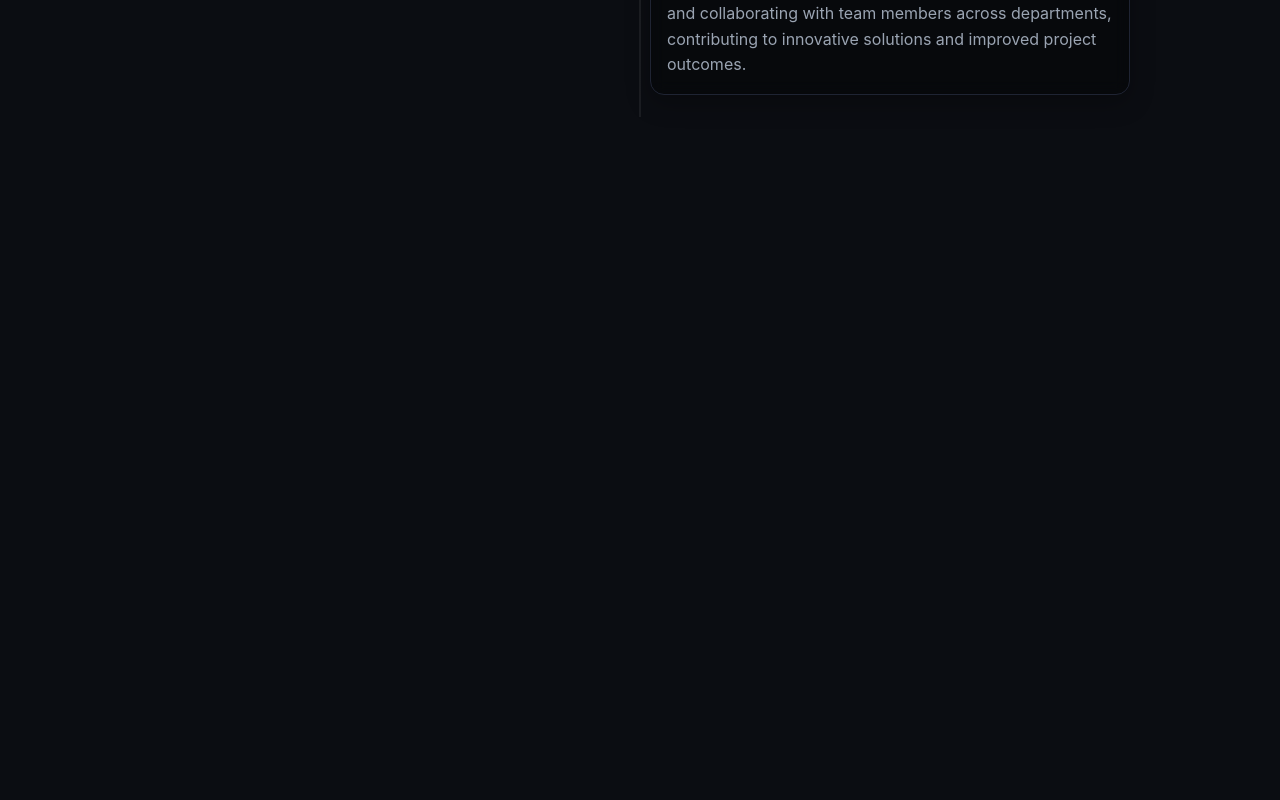
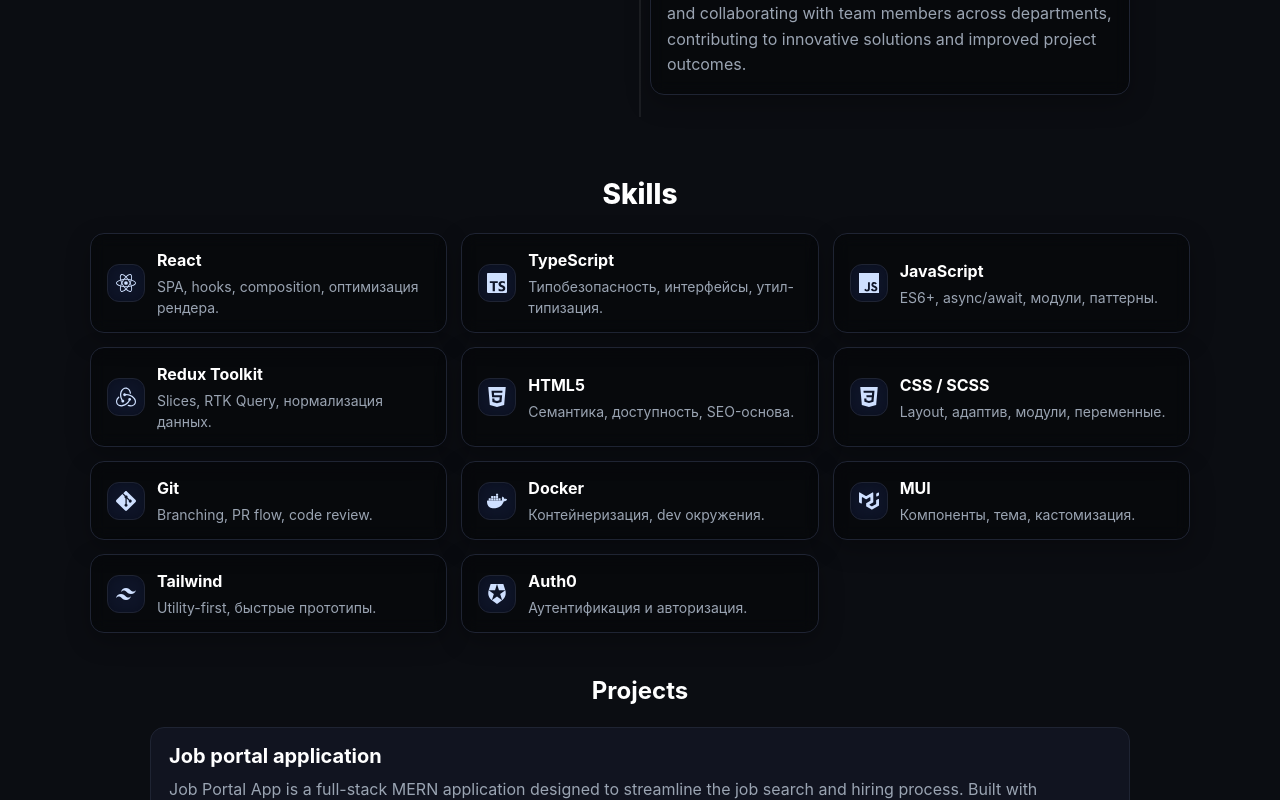
Before and after one commit to Baisalov24/portfolio, a React (Vite) app: page / in a window 1280 px wide. Shown: the part 1880-2680 px from the top of the page. Before the commit the page ends 2005 px from the top, so only its background shows below. Built offline with nearby package versions, Linux system fonts and the light colour scheme.

Commit message:
feat(entities): add skills section with glass grid and scroll animations

```diff
--- a/package.json
+++ b/package.json
@@ -14,6 +14,7 @@
     "prop-types": "^15.8.1",
     "react": "^19.1.1",
     "react-dom": "^19.1.1",
+    "react-icons": "^5.5.0",
     "react-router-dom": "^7.9.4",
     "react-vertical-timeline-component": "^3.5.3",
     "sass": "^1.93.2"
--- a/src/App.jsx
+++ b/src/App.jsx
@@ -1,11 +1,20 @@
 import { Presentation } from './entities/presentation/Presentation.jsx'
 import { Experience } from './entities/experience/Experience.jsx'
+import { Skills } from './entities/skills/Skills.jsx'
+import { ProjectList } from './entities/project/ProjectList.jsx'
 
 export default function App() {
   return (
     <div>
       <Presentation />
       <Experience />
+      <Skills />
+
+      <section id="projects" style={{ paddingTop: 32 }}>
+        <h2 style={{ color: '#fff', textAlign: 'center', marginBottom: 18 }}>Projects</h2>
+        <ProjectList />
+      </section>
+
     </div>
   )
 }
--- a/src/app/router/AppRouter.jsx
+++ b/src/app/router/AppRouter.jsx
@@ -3,7 +3,6 @@
 import { AboutPage } from '@pages/about/AboutPage'
 import { ProjectsPage } from '@pages/projects/ProjectsPage'
 import { ContactPage } from '@pages/contact/ContactPage'
-// import { Layout } from '../../shared/ui/Layout/Layout.jsx'
 
 
 export function AppRouter() {
--- a/src/entities/experience/Experience.module.scss
+++ b/src/entities/experience/Experience.module.scss
@@ -10,7 +10,6 @@
   margin-bottom: 18px;
 }
 
-/* Контейнер фиксированной ширины (как договорились) */
 .timeline {
   position: relative;
   max-width: 980px;
@@ -18,7 +17,7 @@
   padding: 16px 0 8px;
 }
 
-/* Центральная вертикальная линия */
+
 .line {
   position: absolute;
   left: 50%;
@@ -36,18 +35,18 @@
   padding: 0;
 }
 
-/* Один элемент таймлайна */
+
 .item {
   position: relative;
   display: grid;
-  grid-template-columns: 1fr 1fr; /* слева пусто, справа карточка */
+  grid-template-columns: 1fr 1fr;
   gap: 20px;
   align-items: start;
   margin: 14px 0;
   min-height: 48px;
 }
 
-/* Точка на линии (по центру) */
+
 .dot {
   position: absolute;
   left: 50%;
@@ -62,7 +61,6 @@
     0 0 10px #ffffff55;
 }
 
-/* Карточка справа — glass стиль */
 .card {
   grid-column: 2 / 3;
   background: rgba(0, 0, 0, 0.30);
@@ -93,7 +91,7 @@
   box-shadow: 0 2px 8px rgba(255,255,255,0.25);
 }
 
-.meta {}
+// .meta {}
 .date {
   font-size: 12px;
   color: #cfd6e6;
@@ -116,7 +114,7 @@
   margin-top: 6px;
 }
 
-/* Анимация появления при скролле */
+
 .reveal {
   opacity: 0;
   transform: translateY(12px);
@@ -127,7 +125,6 @@
   transform: translateY(0);
 }
 
-/* Мобильная адаптация: карточка переезжает под линию (full width) */
 @media (max-width: 860px) {
   .item {
     grid-template-columns: 1fr;
@@ -136,7 +133,7 @@
     grid-column: 1 / 2;
   }
   .line {
-    left: 24px; /* смещаем линию к левому краю */
+    left: 24px;
     transform: translateX(0);
   }
   .dot {
--- /dev/null
+++ b/src/entities/skills/Skills.jsx
@@ -0,0 +1,77 @@
+import { useEffect, useRef, useState } from 'react'
+import styles from './Skills.module.scss'
+
+import { SiReact, SiTypescript, SiJavascript, SiRedux, SiHtml5, SiCss3, SiGit, SiDocker, SiMui, SiTailwindcss, SiAuth0 } from 'react-icons/si'
+
+const ICONS = {
+  react: SiReact,
+  typescript: SiTypescript,
+  javascript: SiJavascript,
+  redux: SiRedux,
+  html: SiHtml5,
+  css: SiCss3,
+  git: SiGit,
+  docker: SiDocker,
+  mui: SiMui,
+  tailwind: SiTailwindcss,
+  auth0: SiAuth0,
+}
+
+export function Skills() {
+  const [skills, setSkills] = useState([])
+  const cardsRef = useRef([])
+
+  useEffect(() => {
+    import('../../shared/data/skills.json').then((m) => {
+      const arr = Array.isArray(m.default) ? m.default : []
+      setSkills(arr)
+    })
+  }, [])
+
+
+  useEffect(() => {
+    if (!cardsRef.current?.length) return
+    const io = new IntersectionObserver(
+      (entries) => {
+        entries.forEach((entry) => {
+          if (entry.isIntersecting) {
+            entry.target.classList.add(styles.visible)
+            io.unobserve(entry.target)
+          }
+        })
+      },
+      { threshold: 0.12 }
+    )
+    cardsRef.current.forEach((el) => el && io.observe(el))
+    return () => io.disconnect()
+  }, [skills])
+
+  if (!skills.length) return null
+
+  return (
+    <section id="skills" className={styles.section}>
+      <h2 className={styles.title}>Skills</h2>
+
+      <ul className={styles.grid}>
+        {skills.map((s, i) => {
+          const Icon = ICONS[s.icon] || ICONS.react
+          return (
+            <li
+              key={s.id || i}
+              className={`${styles.card} ${styles.reveal}`}
+              ref={(el) => (cardsRef.current[i] = el)}
+            >
+              <div className={styles.iconWrap} aria-hidden>
+                <Icon />
+              </div>
+              <div className={styles.meta}>
+                <div className={styles.name}>{s.title || 'Skill'}</div>
+                {s.desc && <div className={styles.desc}>{s.desc}</div>}
+              </div>
+            </li>
+          )
+        })}
+      </ul>
+    </section>
+  )
+}
--- /dev/null
+++ b/src/entities/skills/Skills.module.scss
@@ -0,0 +1,88 @@
+.section {
+  padding: 48px 0 8px;
+}
+
+.title {
+  font-size: 28px;
+  font-weight: 800;
+  color: #fff;
+  text-align: center;
+  margin-bottom: 18px;
+}
+
+.grid {
+  max-width: 1100px;
+  margin: 0 auto;
+  display: grid;
+  grid-template-columns: repeat(3, minmax(0, 1fr));
+  gap: 14px;
+  list-style: none;
+  padding: 0;
+}
+
+.card {
+  display: grid;
+  grid-template-columns: auto 1fr;
+  gap: 12px;
+  align-items: center;
+
+  background: rgba(0, 0, 0, 0.30);
+  border: 1px solid #1f2433;
+  color: #fff;
+  border-radius: var(--radius);
+  padding: 14px 16px;
+  backdrop-filter: blur(8px);
+  box-shadow: 0 8px 24px rgba(0,0,0,0.25);
+  transition: transform 0.18s ease, box-shadow 0.18s ease;
+
+  &:hover {
+    transform: translateY(-2px);
+    box-shadow: 0 10px 28px rgba(0,0,0,0.32);
+  }
+}
+
+.iconWrap {
+  width: 38px;
+  height: 38px;
+  border-radius: 12px;
+  display: grid;
+  place-items: center;
+  background: #0f1528;
+  border: 1px solid #1f2433;
+  font-size: 20px;
+  color: #cfe0ff;
+  box-shadow: inset 0 0 12px #0a0f1f;
+}
+
+// .meta {}
+.name {
+  font-size: 16px;
+  font-weight: 700;
+}
+.desc {
+  margin-top: 4px;
+  color: var(--muted);
+  line-height: 1.5;
+  font-size: 14px;
+}
+
+.reveal {
+  opacity: 0;
+  transform: translateY(12px);
+  transition: opacity 0.35s ease, transform 0.35s ease;
+}
+.visible {
+  opacity: 1;
+  transform: translateY(0);
+}
+
+@media (max-width: 1024px) {
+  .grid {
+    grid-template-columns: repeat(2, minmax(0, 1fr));
+  }
+}
+@media (max-width: 640px) {
+  .grid {
+    grid-template-columns: 1fr;
+  }
+}
--- /dev/null
+++ b/src/shared/data/skills.json
@@ -0,0 +1,13 @@
+[
+  { "id": "react", "title": "React", "icon": "react", "desc": "SPA, hooks, composition, оптимизация рендера." },
+  { "id": "ts", "title": "TypeScript", "icon": "typescript", "desc": "Типобезопасность, интерфейсы, утил-типизация." },
+  { "id": "js", "title": "JavaScript", "icon": "javascript", "desc": "ES6+, async/await, модули, паттерны." },
+  { "id": "redux", "title": "Redux Toolkit", "icon": "redux", "desc": "Slices, RTK Query, нормализация данных." },
+  { "id": "html", "title": "HTML5", "icon": "html", "desc": "Семантика, доступность, SEO-основа." },
+  { "id": "css", "title": "CSS / SCSS", "icon": "css", "desc": "Layout, адаптив, модули, переменные." },
+  { "id": "git", "title": "Git", "icon": "git", "desc": "Branching, PR flow, code review." },
+  { "id": "docker", "title": "Docker", "icon": "docker", "desc": "Контейнеризация, dev окружения." },
+  { "id": "mui", "title": "MUI", "icon": "mui", "desc": "Компоненты, тема, кастомизация." },
+  { "id": "tailwind", "title": "Tailwind", "icon": "tailwind", "desc": "Utility-first, быстрые прототипы." },
+  { "id": "auth0", "title": "Auth0", "icon": "auth0", "desc": "Аутентификация и авторизация." }
+]
```
Also changed, not shown: src/entities/experience/Experience.jsx (+4 -5 lines), src/App.css (added), 1 other file (tests, documents, lock files or other folders).
